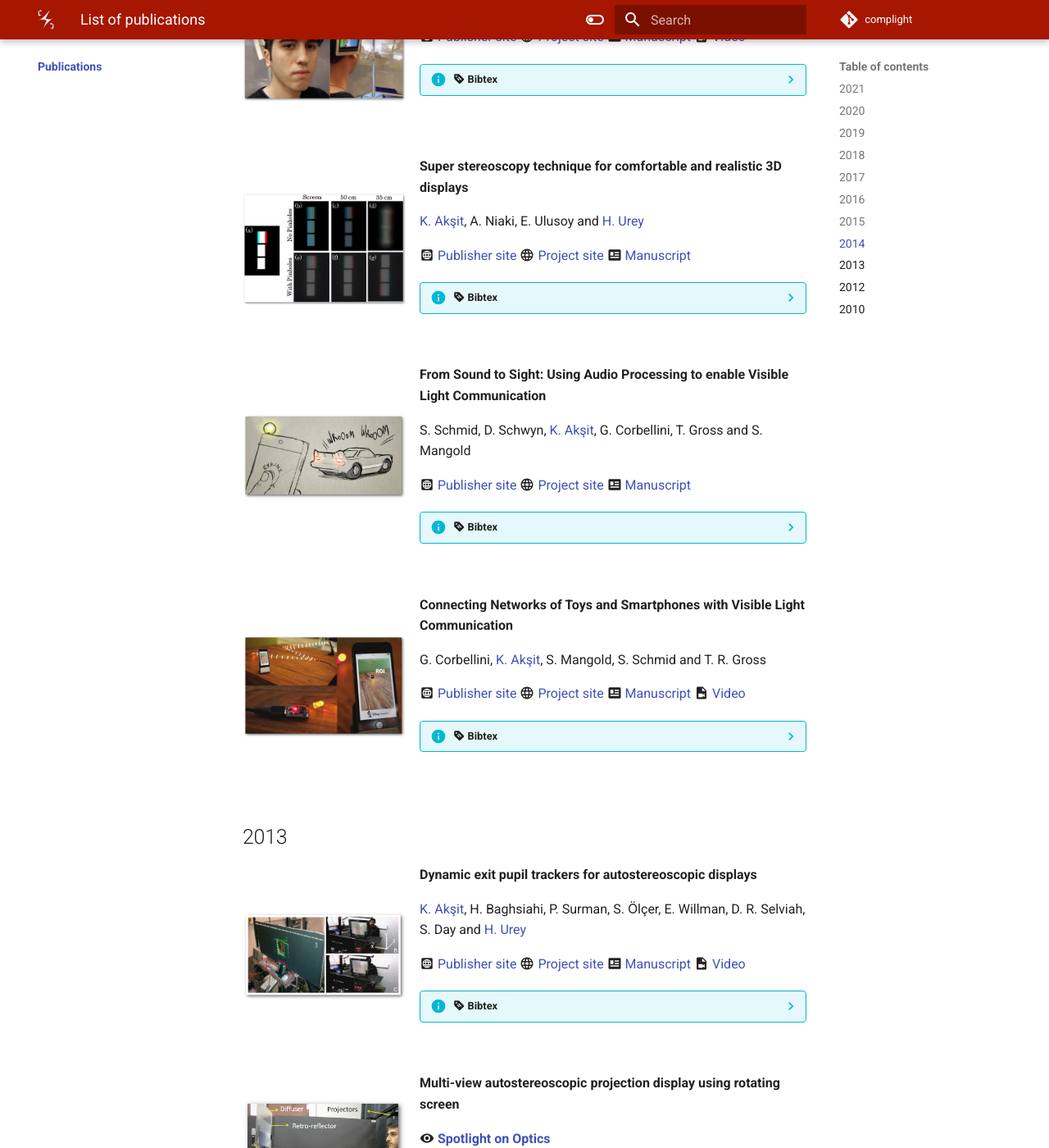
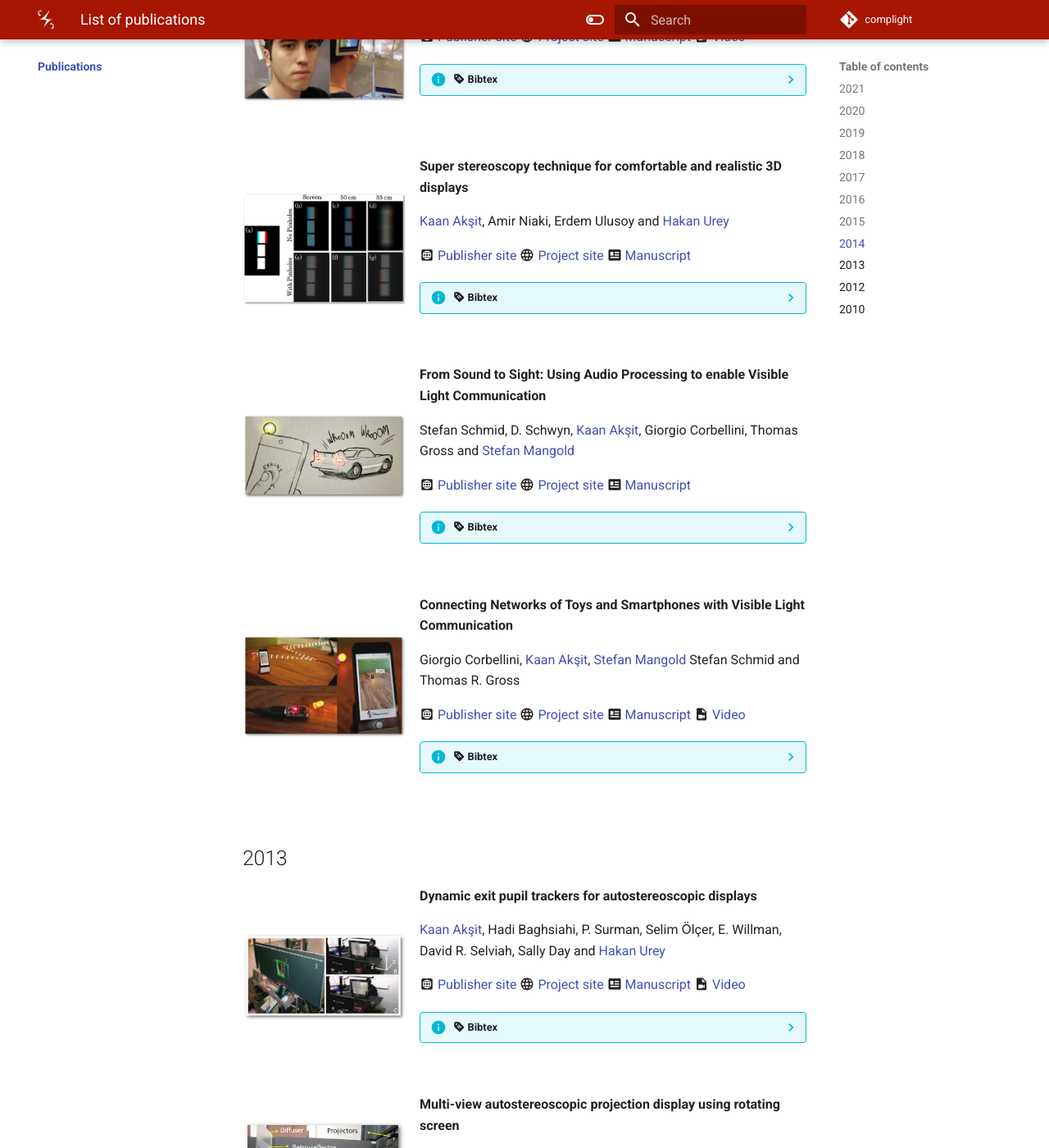
Before and after one commit to complight/complight.github.io, an MkDocs documentation site: the page built from docs/publications/index.md, in a window 1280 px wide and 1400 px high, scrolled down 3384 px. Shown: the whole window at 82% size. Built offline with MkDocs 1.6.1 and Material for MkDocs 9.7.7, drawn with Linux system fonts in a browser that asks for light colours; some of the changed text lies outside the part shown.

Commit message:
Cosmetic changes.

```diff
--- a/docs/publications/index.md
+++ b/docs/publications/index.md
@@ -179,7 +179,7 @@ and [David Luebke](https://luebke.us/)
 Cary Tippets,
 Kent Torell,
 [Petr Kellnhofer](https://kellnhofer.xyz/),
-[K. Akşit](https://kaanaksit.com),
+[Kaan Akşit](https://kaanaksit.com),
 [Piotr Didyk](https://www.pdf.inf.usi.ch/people/piotr/),
 [Karol Myszkowski](https://people.mpi-inf.mpg.de/~karol/),
 [D. Luebke](https://luebke.us/),
@@ -208,9 +208,9 @@ Kent Torell,
 <img align="left" src="media/gaze_sensing_leds.png" width="200" alt/>
 **Slim near-eye display using pinhole aperture arrays**
 
-[K. Akşit](https://kaanaksit.com),
-[J. Kautz](https://www.jankautz.com/)
-and [D. Luebke](https://luebke.us/)
+[Kaan Akşit](https://kaanaksit.com),
+[Jan Kautz](https://www.jankautz.com/)
+and [David Luebke](https://luebke.us/)
 
 :material-web-box: [Publisher site](https://arxiv.org/abs/2003.08499)
 :material-web: [Project site](https://kaanaksit.com/portfolio/gaze-sensing-leds-for-head-mounted-displays/)
@@ -231,9 +231,9 @@ and [D. Luebke](https://luebke.us/)
 <img align="left" src="media/pinhole.png" width="200" alt/>
 **Slim near-eye display using pinhole aperture arrays**
 
-[K. Akşit](https://kaanaksit.com),
-[J. Kautz](https://www.jankautz.com/)
-and [D. Luebke](https://luebke.us/)
+[Kaan Akşit](https://kaanaksit.com),
+[Jan Kautz](https://www.jankautz.com/)
+and [David Luebke](https://luebke.us/)
 
 :material-web-box: [Publisher site](https://doi.org/10.1364/AO.54.003422)
 :material-web: [Project site](https://kaanaksit.com/portfolio/slim-near-eye-display-using-pinhole-aperture-arrays/)
@@ -264,7 +264,10 @@ and [D. Luebke](https://luebke.us/)
 <img align="left" src="media/head_worn_projector.png" width="200" alt/>
 **Head-worn Mixed Reality Projection Display Application**
 
-[K. Akşit](https://kaanaksit.com),  D. Kade, O. Özcan and [H. Urey](https://mysite.ku.edu.tr/hurey/)
+[Kaan Akşit](https://kaanaksit.com),
+Daniel Kade,
+Oğuzhan Özcan
+and [Hakan Urey](https://mysite.ku.edu.tr/hurey/)
 
 :material-web-box: [Publisher site](https://doi.org/10.1145/2663806.2663826)
 :material-web: [Project site](https://kaanaksit.com/portfolio/head-worn-mixed-reality-projection-display-application/)
@@ -297,7 +300,10 @@ and [D. Luebke](https://luebke.us/)
 <img align="left" src="media/super_stereoscopy.png" width="200" alt/>
 **Super stereoscopy technique for comfortable and realistic 3D displays**
 
-[K. Akşit](https://kaanaksit.com), A. Niaki, E. Ulusoy and [H. Urey](https://mysite.ku.edu.tr/hurey/)
+[Kaan Akşit](https://kaanaksit.com),
+Amir Niaki,
+Erdem Ulusoy
+and [Hakan Urey](https://mysite.ku.edu.tr/hurey/)
 
 :material-web-box: [Publisher site](https://doi.org/10.1364/OL.39.006903)
 :material-web: [Project site](https://kaanaksit.com/portfolio/super-stereoscopy-technique-for-comfortable-and-realistic-3d-displays/)
@@ -326,7 +332,12 @@ and [D. Luebke](https://luebke.us/)
 <img align="left" src="media/sound_to_light.png" width="200" alt/>
 **From Sound to Sight: Using Audio Processing to enable Visible Light Communication**
 
-S. Schmid, D. Schwyn, [K. Akşit](https://kaanaksit.com), G. Corbellini, T. Gross and S. Mangold
+Stefan Schmid,
+D. Schwyn,
+[Kaan Akşit](https://kaanaksit.com),
+Giorgio Corbellini,
+Thomas Gross
+and [Stefan Mangold](https://www.lovefield.ch/)
 
 :material-web-box: [Publisher site](https://doi.org/10.1109/GLOCOMW.2014.7063484)
 :material-web: [Project site](https://kaanaksit.com/portfolio/from-sound-to-sight-using-audio-processing-to-enable-visible-light-communication/)
@@ -350,7 +361,11 @@ S. Schmid, D. Schwyn, [K. Akşit](https://kaanaksit.com), G. Corbellini, T. Gros
 <img align="left" src="media/connect_toys.png" width="200" alt/>
 **Connecting Networks of Toys and Smartphones with Visible Light Communication**
 
-G. Corbellini, [K. Akşit](https://kaanaksit.com), S. Mangold, S. Schmid and T. R. Gross
+Giorgio Corbellini,
+[Kaan Akşit](https://kaanaksit.com),
+[Stefan Mangold](https://www.lovefield.ch/)
+Stefan Schmid
+and Thomas R. Gross
 
 :material-web-box: [Publisher site](https://doi.org/10.1109/MCOM.2014.6852086)
 :material-web: [Project site](https://kaanaksit.com/portfolio/connecting-networks-of-toys-and-smartphones-with-visible-light-communication/)
@@ -378,7 +393,14 @@ G. Corbellini, [K. Akşit](https://kaanaksit.com), S. Mangold, S. Schmid and T.
 <img align="left" src="media/dynamic_exit_pupil.png" width="200" alt/>
 **Dynamic exit pupil trackers for autostereoscopic displays**
 
-[K. Akşit](https://kaanaksit.com), H. Baghsiahi, P. Surman, S. Ӧlçer, E. Willman, D. R. Selviah, S. Day and [H. Urey](https://mysite.ku.edu.tr/hurey/)
+[Kaan Akşit](https://kaanaksit.com),
+Hadi Baghsiahi,
+P. Surman,
+Selim Ӧlçer,
+E. Willman,
+David R. Selviah,
+Sally Day
+and [Hakan Urey](https://mysite.ku.edu.tr/hurey/)
 
 :material-web-box: [Publisher site](https://doi.org/10.1364/OE.21.014331)
 :material-web: [Project site](https://kaanaksit.com/portfolio/dynamic-exit-pupil-trackers-for-autostereoscopic-displays/)
@@ -411,7 +433,9 @@ G. Corbellini, [K. Akşit](https://kaanaksit.com), S. Mangold, S. Schmid and T.
 
 :material-eye: **[Spotlight on Optics](https://www.osapublishing.org/spotlight/summary.cfm?uri=oe-21-23-29043)**
 
-O. Eldes, [K. Akşit](https://kaanaksit.com) and [H. Urey](https://mysite.ku.edu.tr/hurey/)
+Osman Eldes,
+[Kaan Akşit](https://kaanaksit.com)
+and [Hakan Urey](https://mysite.ku.edu.tr/hurey/)
 
 :material-web-box: [Publisher site](https://doi.org/10.1364/OE.21.029043)
 :material-web: [Project site](https://kaanaksit.com/portfolio/multi-view-autostereoscopic-projection-display-using-rotating-screen/)
@@ -444,7 +468,11 @@ O. Eldes, [K. Akşit](https://kaanaksit.com) and [H. Urey](https://mysite.ku.edu
 
 :fontawesome-solid-award: **Best 3D product award of International 3D Society (4th year)**
 
-[K. Akşit](https://kaanaksit.com), O. Eldeş, S. Viswanathan, M. Freeman and [H. Urey](https://mysite.ku.edu.tr/hurey/)
+[Kaan Akşit](https://kaanaksit.com),
+Osman Eldeş,
+Selvan Viswanathan,
+Mark Freeman
+and [Hakan Urey](https://mysite.ku.edu.tr/hurey/)
 
 :material-web-box: [Publisher site](https://doi.org/10.1109/JDT.2012.2205664)
 :material-web: [Project site](https://kaanaksit.com/portfolio/portable-3d-laser-projector-using-mixed-polarization-technique/)
@@ -468,7 +496,10 @@ O. Eldes, [K. Akşit](https://kaanaksit.com) and [H. Urey](https://mysite.ku.edu
 <img align="left" src="media/heart_rate.png" width="200" alt/>
 **Heart rate monitoring via remote photoplethysmography with motion artifacts reduction**
 
-G. Cennini, J. Arguel, [K. Akşit](https://kaanaksit.com), and A. van Leest
+Giovanni Cennini,
+Jeremie Arguel,
+[Kaan Akşit](https://kaanaksit.com),
+and Arno van Leest
 
 :material-web-box: [Publisher site](https://doi.org/10.1364/OE.18.004867)
 :material-web: [Project site](https://kaanaksit.com/portfolio/heart-rate-monitoring-via-remote-photoplethysmography-with-motion-artifacts-reduction/)
```
